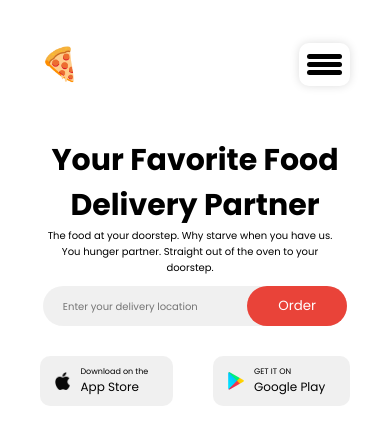
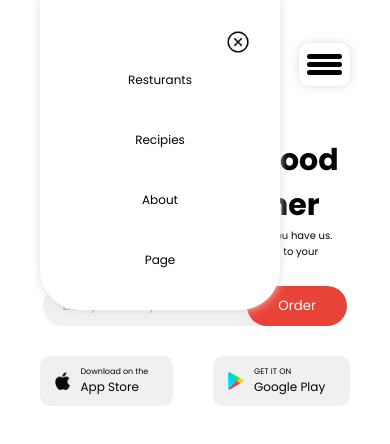
Before and after one commit to davidcodes17/Web, a plain HTML site: page index.html in a window 390 px wide. Both pictures are taken after a click on the element 324 px from the left and 64 px from the top of the page. Drawn offline with Linux system fonts and the light colour scheme.

Commit message:
responsiveness

```diff
--- a/index.html
+++ b/index.html
@@ -27,6 +27,13 @@
           <span class="ham"></span>
           <span class="ham"></span>
           <span class="ham"></span>
+        </div>
+        <div class="new-nav">
+          <img src="/assets/close.png" alt="" class="close">
+          <a href="#" class="link">Resturants</a>
+          <a href="#" class="link">Recipies</a>
+          <a href="#" class="link">About</a>
+          <a href="#" class="link">Page</a>
         </div>
       </div>
       <div class="hero">
@@ -73,5 +80,6 @@
         <img src="/assets/hero.png" alt="" class="right-hero-img" />
       </div>
     </div>
+    <script src="/script.js"></script>
   </body>
 </html>
--- /dev/null
+++ b/script.js
@@ -0,0 +1,10 @@
+const ham = document.querySelector(".hamburger");
+const close_btn = document.querySelector(".close");
+const new_nav = document.querySelector(".new-nav");
+
+ham.addEventListener("click", (e) => {
+  new_nav.style.transform = " translateY(0px)";
+});
+close_btn.addEventListener("click", (e) => {
+  new_nav.style.transform = " translateY(-400px)";
+});
--- a/style.css
+++ b/style.css
@@ -13,6 +13,13 @@
 .container {
   margin: 40px 100px;
 }
+.close{
+  width: 10%;
+  position: absolute;
+  cursor: pointer;
+  top: 30px;
+  right: 30px;
+}
 .header {
   display: flex;
   justify-content: space-between;
@@ -27,6 +34,33 @@
   color: #000;
   font-size: 12px;
   text-decoration: none;
+}
+.new-nav *{
+  display: block;
+  text-align: center !important;
+}
+.pg, .pg *{
+  display: flex;
+  justify-content: center;
+}
+.new-nav{
+  background: #fff;
+  padding: 20px;
+  width: 200px;
+  display: none;
+  padding-top: 50px;
+  position: absolute;
+  transform: translateY(-400px);
+  transition: all 1s;
+  border-bottom-right-radius: 40px;
+  border-bottom-left-radius: 40px;
+  box-shadow: 0px 0px 10px #ddd;
+  top: 0;
+  line-height: 60px;
+}
+.new-nav button{
+  display: flex;
+  justify-content: center;
 }
 select {
   border: 0;
@@ -114,6 +148,9 @@ span {
   margin: 3px 0px;
 }
 @media screen and (max-width: 720px) {
+  .new-nav{
+    display: block;
+  }
   .container {
     padding: 40px;
     margin: 0px;
```
Also changed, not shown: assets/close.png (added).
